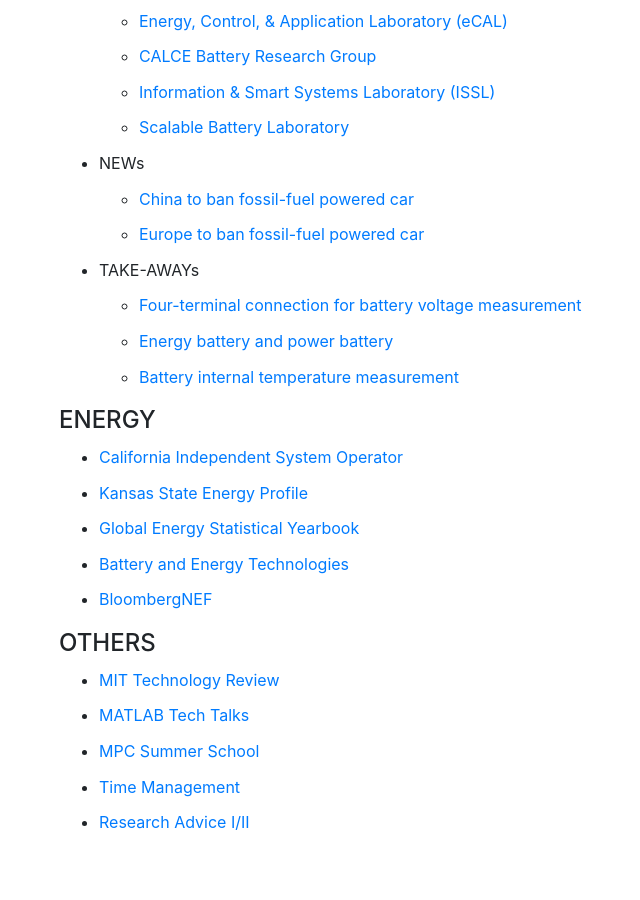
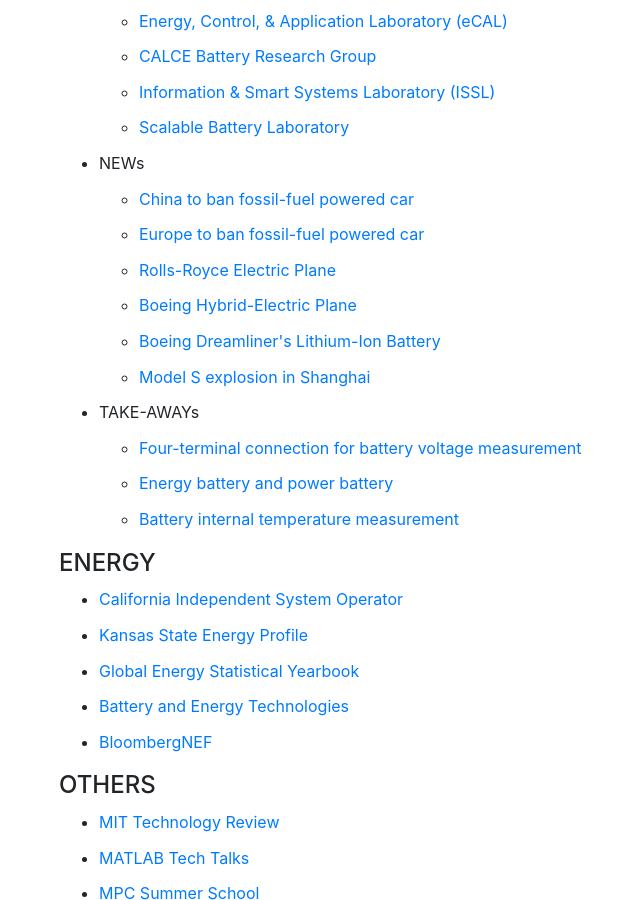
Before and after one commit to ningtian/ningtian.github.io, a Jekyll site: the page links/index.html, which Jekyll copies as it is, in a window 1280 px wide and 900 px high, scrolled down 1098 px. Shown: the whole window, without its empty margins (121-761 px from the left). Built offline with Jekyll 4.4.1, drawn with Linux system fonts in a browser that asks for light colours.

Commit message:
Update index.html

```diff
--- a/links/index.html
+++ b/links/index.html
@@ -112,7 +112,11 @@
 		 <li>NEWs
 		 <ul>
                  <li><a href="https://www.economist.com/business/2017/09/14/china-moves-towards-banning-the-internal-combustion-engine">China to ban fossil-fuel powered car</a></li>
-                 <li><a href="https://www.theguardian.com/business/2017/jul/06/france-ban-petrol-diesel-cars-2040-emmanuel-macron-volvo">Europe to ban fossil-fuel powered car</a></li>
+                 <li><a href="https://www.nytimes.com/2017/07/06/business/energy-environment/france-cars-ban-gas-diesel.html">Europe to ban fossil-fuel powered car</a></li>
+		 <li><a href="https://www.rolls-royce.com/media/our-stories/innovation/2018/introducing-accel.aspx">Rolls-Royce Electric Plane</a></li>
+		 <li><a href="https://zunum.aero/">Boeing Hybrid-Electric Plane</a></li>
+		 <li><a href="https://www.forbes.com/sites/christinenegroni/2017/12/01/dreamliners-beleaguered-lithium-ion-battery-creates-problem-on-united-flight-to-paris/#bb6de538513b">Boeing Dreamliner's Lithium-Ion Battery</a></li>
+		 <li><a href="https://www.washingtonpost.com/business/2019/04/22/tesla-investigates-model-s-explosion-shanghai/?noredirect=on&utm_term=.99e52e7c9944">Model S explosion in Shanghai</a></li>
 		 </ul>
 
 		 <li>TAKE-AWAYs
```
